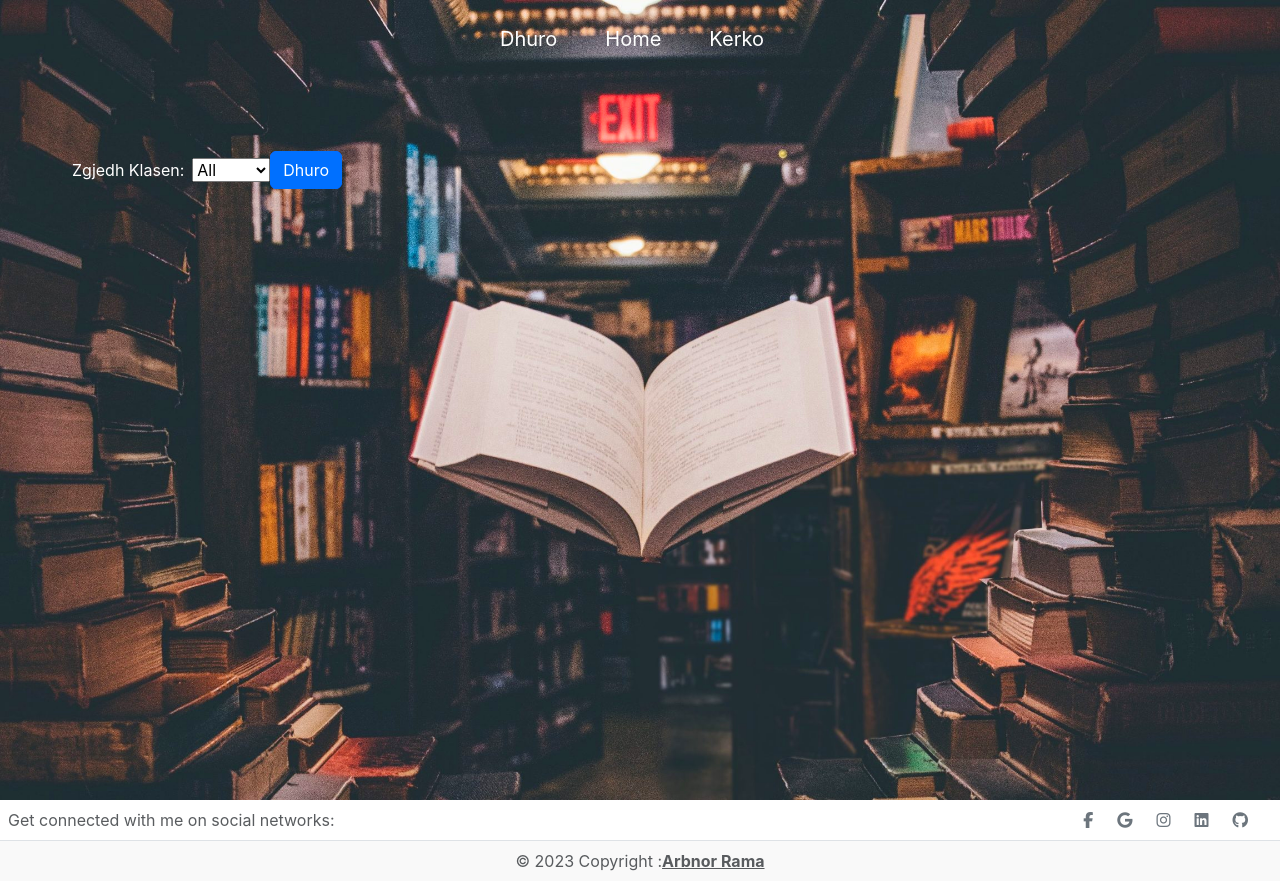
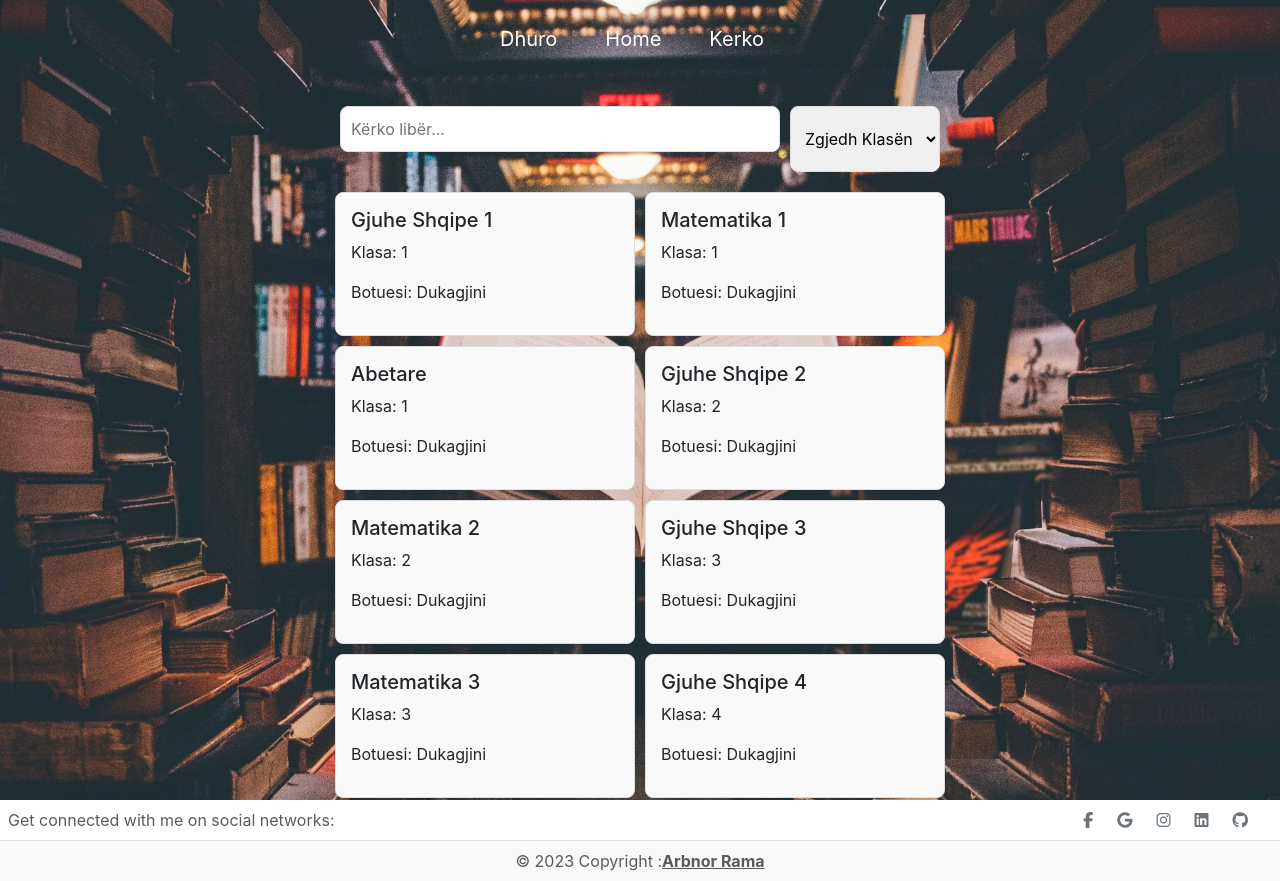
Before and after one commit to RamaArbnor/MerreLibrin, a React (Create React App) app in the folder client/: page / in a window 1280 px wide. Both pictures are taken after a click on the link "Dhuro". Built offline with nearby package versions, Linux system fonts and the light colour scheme.

Commit message:
fixed ui

```diff
--- a/client/src/App.css
+++ b/client/src/App.css
@@ -131,6 +131,10 @@ background-image: url("https://i.ibb.co/q95CBdZ/train.png");
   padding: 5%;
   align-self: center;
   justify-content: center;
+  background-color: rgba(255, 255, 255 , 0.5);
+  margin-top: 2rem;
+  height: 85vh;
+  border-radius: 20px;
 }
 
 .card-body {
@@ -173,3 +177,173 @@ background-image: url("https://i.ibb.co/q95CBdZ/train.png");
     /* height: 10% !important;  */
   }
 }
+
+
+/* Centering the container */
+.container-kerko {
+  display: flex;
+  justify-content: center;
+  align-items: center;
+  flex-direction: column;
+  min-height: 100vh;
+  padding: 20px;
+}
+
+/* Search input styling */
+.search-input {
+  width: 100%;
+  max-width: 800px;
+  padding: 10px;
+  margin-bottom: 20px;
+  border: 1px solid #ddd;
+  border-radius: 8px;
+  font-size: 1em;
+}
+
+/* Spinner styling */
+.spinner-container {
+  display: flex;
+  justify-content: center;
+  align-items: center;
+  min-height: 100vh;
+}
+
+.spinner {
+  width: 50px;
+  height: 50px;
+  border: 6px solid #ddd;
+  border-top-color: #4caf50;
+  border-radius: 50%;
+  animation: spin 1s linear infinite;
+}
+
+@keyframes spin {
+  to { transform: rotate(360deg); }
+}
+
+/* Entries styling */
+.entries {
+  width: 100%;
+  max-width: 800px;
+}
+
+.entry {
+  background-color: #f9f9f9;
+  border: 1px solid #ddd;
+  border-radius: 8px;
+  padding: 20px;
+  margin-bottom: 20px;
+  box-shadow: 0 4px 8px rgba(0, 0, 0, 0.1);
+}
+
+.entry h2 {
+  margin: 0 0 10px;
+  font-size: 1.5em;
+}
+
+.entry p {
+  margin: 5px 0;
+}
+
+.entry h3 {
+  margin-top: 15px;
+  font-size: 1.2em;
+}
+
+.entry ul {
+  padding-left: 20px;
+}
+
+.entry ul li {
+  margin-bottom: 5px;
+}
+
+.entry button {
+  margin-top: 15px;
+  padding: 10px 15px;
+  background-color: #4caf50;
+  color: white;
+  border: none;
+  border-radius: 5px;
+  cursor: pointer;
+}
+
+.entry button:hover {
+  background-color: #45a049;
+}
+
+
+.dhuro-container {
+  display: flex;
+  flex-direction: column;
+  align-items: center;
+  padding: 20px;
+}
+
+.filter-container {
+  display: flex;
+  justify-content: space-between;
+  width: 100%;
+  max-width: 600px;
+  margin-bottom: 20px;
+}
+
+.search-input,
+.grade-select {
+  padding: 10px;
+  border: 1px solid #ddd;
+  border-radius: 8px;
+  font-size: 1em;
+}
+
+.search-input {
+  flex: 1;
+  margin-right: 10px;
+}
+
+.grade-select {
+  min-width: 150px;
+}
+
+.books-container {
+  display: flex;
+  flex-wrap: wrap;
+  gap: 10px;
+  justify-content: center;
+  width: 100%;
+  max-width: 800px;
+}
+
+.book-card {
+  background-color: #f9f9f9;
+  border: 1px solid #ddd;
+  border-radius: 8px;
+  padding: 15px;
+  width: 100%;
+  max-width: 300px;
+  cursor: pointer;
+  transition: background-color 0.3s;
+}
+
+.book-card.selected {
+  background-color: #c8e6c9;
+  border-color: #4caf50;
+}
+
+.book-card:hover {
+  background-color: #e0e0e0;
+}
+
+.dhuro-btn {
+  margin-top: 20px;
+  padding: 10px 20px;
+  background-color: #4caf50;
+  color: white;
+  border: none;
+  border-radius: 5px;
+  cursor: pointer;
+}
+
+.dhuro-btn:hover {
+  background-color: #45a049;
+}
--- a/client/src/components/Dhuro.js
+++ b/client/src/components/Dhuro.js
@@ -1,27 +1,21 @@
-import React, { useEffect, useState } from "react";
-import '../App.css';
+import React, { useEffect, useState, useRef } from "react";
 import data from "../data/books.js";
 import axios from "axios";
-import { Modal, Button, Form } from "react-bootstrap";
-
-
 
 export default function Dhuro() {
     const [books, setBooks] = useState(data);
-    const [grade, setGrade] = useState();
-    const [name, setName] = useState();
-    const [phone, setPhone] = useState();
-    const [error, setError] = useState('');
-
-    //on load get all books and set them to books and add a option is selected to each book
+    const [selectedBooks, setSelectedBooks] = useState([]);
+    const [showModal, setShowModal] = useState(false);
+    const [name, setName] = useState("");
+    const [phone, setPhone] = useState("");
+    const [error, setError] = useState("");
+    const [searchTerm, setSearchTerm] = useState("");
+    const [selectedGrade, setSelectedGrade] = useState("");
+    const modalRef = useRef(null);
 
     useEffect(() => {
-        //set books to the books from the database
         setBooks(data);
-    }, [])
-
-    const [selectedBooks, setSelectedBooks] = useState([]);
-    const [showModal, setShowModal] = useState(false);
+    }, []);
 
     const toggleBookSelection = (book) => {
         if (selectedBooks.includes(book)) {
@@ -29,84 +23,116 @@ export default function Dhuro() {
         } else {
             setSelectedBooks([...selectedBooks, book]);
         }
-      console.log(selectedBooks)
     };
+
     const handleModal = () => {
         setShowModal(true);
+        setTimeout(() => {
+            modalRef.current.scrollIntoView({ behavior: "smooth" });
+        }, 100);
     };
 
-
     const submit = () => {
-      //submit the selected books to the database
-      console.log('submitting')
-      if(!name || !phone || !selectedBooks) {
-        setError('Mungon Emri ose Numri i Telefonit');
+        if (!name || !phone || selectedBooks.length === 0) {
+            setError("Mungon Emri, Numri i Telefonit, ose librat e zgjedhur");
             return;
         }
-      axios.post('https://merre-librin-server.vercel.app/add', {
-        name: name,
-        phone: phone,
-        books: selectedBooks
+
+        axios
+            .post("https://merre-librin-server.vercel.app/add", {
+                name,
+                phone,
+                books: selectedBooks,
             })
-      .then(()=> {
-        setSelectedBooks([])
-        setShowModal(false)
-        setError('')
-        setName('')
-        setPhone('')
+            .then(() => {
+                setSelectedBooks([]);
+                setShowModal(false);
+                setError("");
+                setName("");
+                setPhone("");
             })
             .catch((error) => {
-        console.log('');
-        setSelectedBooks([])
-        setShowModal(false)
-        setError('')
-        setName('')
-        setPhone('')
+                console.error(error);
+                setSelectedBooks([]);
+                setShowModal(false);
+                setError("");
+                setName("");
+                setPhone("");
+            });
+    };
+
+    const filteredBooks = books.filter((book) => {
+        const matchesSearch = book.bookName.toLowerCase().includes(searchTerm.toLowerCase());
+        const matchesGrade = selectedGrade === "" || book.grade === parseInt(selectedGrade);
+        return matchesSearch && matchesGrade;
     });
 
-    }
+    return (
+        <div className="dhuro-container">
+            {showModal && (
+                <div
+                    className="modal show"
+                    style={{ display: "block", position: "absolute" }}
+                    ref={modalRef}
+                >
+                    <div className="modal-dialog">
+                        <div className="modal-content">
+                            <div className="modal-header">
+                                <h5 className="modal-title">Dhuro Librat</h5>
+                                <button type="button" className="close" onClick={() => setShowModal(false)}>
+                                    <span>&times;</span>
+                                </button>
+                            </div>
+                            <div className="modal-body">
+                                <div className="form-group">
+                                    <label>Emri Dhe Mbiemri</label>
+                                    <input
+                                        type="text"
+                                        className="form-control"
+                                        placeholder="Filan Fisteku"
+                                        onChange={(e) => setName(e.target.value)}
+                                        required
+                                    />
+                                </div>
+                                <div className="form-group">
+                                    <label>Numri i Telefonit</label>
+                                    <input
+                                        type="text"
+                                        className="form-control"
+                                        placeholder="04- --- ---"
+                                        onChange={(e) => setPhone(e.target.value)}
+                                        required
+                                    />
+                                </div>
+                            </div>
+                            <div className="modal-footer">
+                                <button type="button" className="btn btn-secondary" onClick={() => setShowModal(false)}>
+                                    Anulo
+                                </button>
+                                <button type="button" className="btn btn-primary" onClick={submit}>
+                                    Dhuro
+                                </button>
+                                <small className="text-danger">{error}</small>
+                            </div>
+                        </div>
+                    </div>
+                </div>
+            )}
 
-    return (
-      <div className="dhuro d-flex">
-                {showModal && <div
-            className="modal show"
-            style={{ display: 'block', position: 'absolute' }}
+            <div className="filter-container">
+                <input
+                    type="text"
+                    placeholder="Kërko libër..."
+                    className="search-input"
+                    value={searchTerm}
+                    onChange={(e) => setSearchTerm(e.target.value)}
+                />
+                <select
+                    className="grade-select"
+                    value={selectedGrade}
+                    onChange={(e) => setSelectedGrade(e.target.value)}
                 >
-            <Modal.Dialog>
-                <Modal.Header closeButton>
-                <Modal.Title>Dhuro Librat</Modal.Title>
-                </Modal.Header>
-
-                <Modal.Body>
-                <Form.Group className="mb-3">
-                <Form.Label>Emri Dhe Mbiemri</Form.Label>
-                <Form.Control placeholder="Filan Fisteku" onChange={(e) => setName(e.target.value)} required/>
-              </Form.Group>
-              <Form.Group className="mb-3">
-                <Form.Label>Numri i Telefonit</Form.Label>
-                <Form.Control placeholder="04- --- ---" onChange={(e) => setPhone(e.target.value)} required/>
-              </Form.Group>
-
-
-                </Modal.Body>
-
-                <Modal.Footer>
-                <Button variant="secondary" onClick={() => setShowModal(false)} required>Anulo</Button>
-                <Button variant="primary" onClick={() => submit()}>Dhuro</Button>
-                <small className="text-danger">{error}</small>
-                </Modal.Footer>
-            </Modal.Dialog>
-            </div>}
-
-
-              <div>
-        <label htmlFor="gradeSelector" className="text-center text-white m-2">Zgjedh Klasen:</label>
-        <select
-          id="gradeSelector"
-          onChange={(e) => setGrade(e.target.value)}
-          value={grade}
-        >
-          <option value="">All</option>
+                    <option value="">Zgjedh Klasën</option>
                     <option value={1}>Klasa 1</option>
                     <option value={2}>Klasa 2</option>
                     <option value={3}>Klasa 3</option>
@@ -116,26 +142,26 @@ export default function Dhuro() {
                     <option value={7}>Klasa 7</option>
                     <option value={8}>Klasa 8</option>
                     <option value={9}>Klasa 9</option>
-          {/* Add more grade options as needed */}
                 </select>
             </div>
-        {books.map((book) => (
-          ((grade === '' || parseInt(book.grade) === parseInt(grade)) &&
+
+            <div className="books-container">
+                {filteredBooks.map((book) => (
                     <div
-            className={`card p-3 m-3 col-1 ${selectedBooks.includes(book) ? 'selected' : ''}`}
+                        className={`book-card ${selectedBooks.includes(book) ? "selected" : ""}`}
                         key={book.bookName}
                         onClick={() => toggleBookSelection(book)}
                     >
-            <div className="card-body" id="card-body">
-              <h5 className="card-title">{book.bookName}</h5>
-              <h6 className="card-subtitle mb-2 text-muted">{book.publisher}</h6>
-              <p className="card-text">Klasa: {book.grade}</p>
-              <small className="card-text">Botuesi: {book.publisher}</small>
+                        <h5>{book.bookName}</h5>
+                        <p>Klasa: {book.grade}</p>
+                        <p>Botuesi: {book.publisher}</p>
                     </div>
+                ))}
             </div>
-        )))}
-        <button className="btn btn-primary dhuro-btn" onClick={handleModal }>Dhuro</button>
 
+            <button className="btn btn-primary dhuro-btn" onClick={handleModal}>
+                Dhuro
+            </button>
         </div>
     );
 }
--- a/client/src/components/Kerko.js
+++ b/client/src/components/Kerko.js
@@ -1,58 +1,67 @@
 import { useState, useEffect } from 'react';
 import axios from 'axios';
-import { Card, Button, Container, Row, Col, Spinner } from 'react-bootstrap';
 
 export default function Kerko() {
-
     const [entries, setEntries] = useState([]);
     const [isLoading, setIsLoading] = useState(true);
+    const [searchTerm, setSearchTerm] = useState("");
 
     useEffect(() => {
         axios.get('https://merre-librin-server.vercel.app/entries')
             .then((response) => {
                 setEntries(response.data);
-                console.log('success')
                 setIsLoading(false);
             })
             .catch((error) => {
-                console.log(error);
-            })
-    }, [])
+                console.error(error);
+            });
+    }, []);
+
+    const handleSearch = (event) => {
+        setSearchTerm(event.target.value.toLowerCase());
+    };
+
+    const filteredEntries = entries.filter(entry =>
+        entry.books.some(book => book.bookName.toLowerCase().includes(searchTerm))
+    );
 
     return (
-      <div className='container d-flex kerko'>
+        <div className="container-kerko">
+            <input
+                type="text"
+                placeholder="Kerko me emer librin..."
+                value={searchTerm}
+                onChange={handleSearch}
+                className="search-input"
+            />
 
-      {isLoading && <Spinner animation="border" role="status"  variant="success"/>}
-
-      {entries.map((entry) => {
-        return (
-          <div
-            className={`card p-3 m-2 col-1`}
-            id='kerko-card'
-            key={entry._id}
-
-          >
-            <div className="card-body">
-              <h5 className="card-title">{entry.name}</h5>
-              <p className="card-text">{entry.phone}</p>
-              {/* <p className="card-text">{entry.books}</p> */}
-
-                {entry.books.map((book) => {
-                  return (
-                    <div style={{marginBottom: '.5rem'}}>
-                      <li>{book.bookName}</li>
-                      <small>{book.publisher}</small>
-                    </div>
-                  )
-                })}
-
-            </div>
-
-
-          </div>
-        )
-      })}
-      </div>
-
-    )
+            {isLoading ? (
+                <div className="spinner-container">
+                    <div className="spinner"></div>
+                </div>
+            ) : (
+                <div className="entries">
+                    {filteredEntries.map((entry, index) => (
+                        <div className="entry" key={index}>
+                            <h2>{entry.name}</h2>
+                            <p>Phone: {entry.phone}</p>
+                            <h3>Books:</h3>
+                            {entry.books.length > 0 ? (
+                                <ul>
+                                    {entry.books.map((book, bookIndex) => (
+                                        <li key={bookIndex}>
+                                            <strong>{book.bookName}</strong> - {book.publisher}
+                                        </li>
+                                    ))}
+                                </ul>
+                            ) : (
+                                <p>No books listed.</p>
+                            )}
+                            {/* <button>View More</button> */}
+                        </div>
+                    ))}
+                </div>
+            )}
+        </div>
+    );
 }
```
Also changed, not shown: client/src/components/temp.txt (added). Lines whose indentation alone changed are shown as unchanged.
